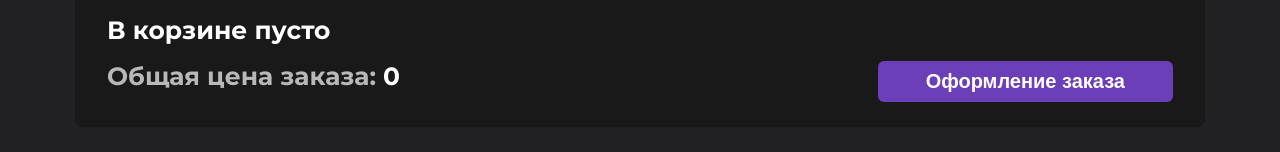
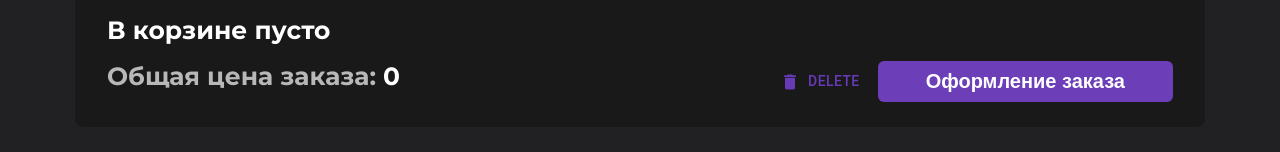
Before and after one commit to lime4512/Tech-Shop, a React (Create React App) app: page /cart in a window 1280 px wide. Shown: the part 136-288 px from the top of the page. Built offline with nearby package versions, Linux system fonts and the light colour scheme.

Commit message:
add button remove cart

```diff
--- a/src/components/shop/cart/Cart.css
+++ b/src/components/shop/cart/Cart.css
@@ -35,7 +35,10 @@
 	font-size: 20px;
 	cursor: pointer;
 	transition: 0.4s;
+	margin-left: 10px;
 }
+
+
 
 .cart-btn:hover {
 	background: #462e6d;
@@ -93,3 +96,7 @@
 .cart-price {
 	margin-right: 15px;
 }
+
+.button-list {
+	display: flex;
+}
--- a/src/components/shop/cart/Cart.jsx
+++ b/src/components/shop/cart/Cart.jsx
@@ -7,6 +7,9 @@ import ModalData from './modalData/ModalData'
 import * as React from 'react'
 import Snackbar from '@mui/material/Snackbar'
 import MuiAlert from '@mui/material/Alert'
+import Button from '@mui/material/Button'
+import DeleteIcon from '@mui/icons-material/Delete'
+import { deepPurple } from '@mui/material/colors'
 
 const Alert = React.forwardRef(function Alert(props, ref) {
 	return <MuiAlert elevation={6} ref={ref} variant='filled' {...props} />
@@ -17,6 +20,10 @@ const Cart = () => {
 	const [message, setMessage] = useState('')
 	const [modalIsOpen, setModalIsOpen] = useState(false)
 	const [notificationMessage, setNotificationMessage] = useState(false)
+
+	const removeCartHandler = () => {
+		cart.map(item => delCart(item.cartId))
+	}
 
 	const notificationHandler = bool => {
 		setNotificationMessage(bool)
@@ -92,9 +99,21 @@ const Cart = () => {
 							)}
 						</span>
 					</h2>
-					<button className='cart-btn' onClick={sendingCartHandler}>
-						Оформление заказа
-					</button>
+					<div className='button-list'>
+						<Button
+							onClick={removeCartHandler}
+							variant='text'
+							startIcon={<DeleteIcon />}
+							sx={{
+								color: deepPurple[500],
+							}}
+						>
+							Delete
+						</Button>
+						<button className='cart-btn' onClick={sendingCartHandler}>
+							Оформление заказа
+						</button>
+					</div>
 				</div>
 				<ModalData
 					IsOpen={modalIsOpen}
```
